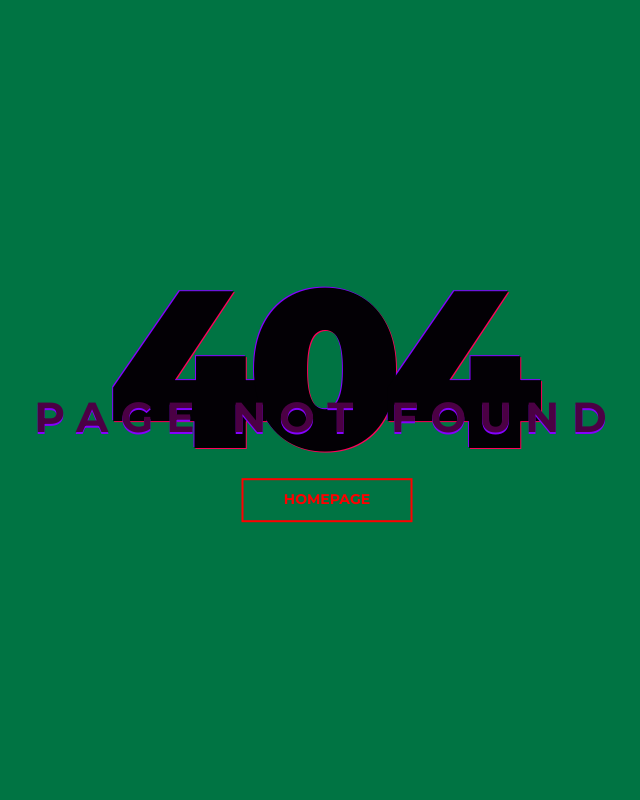
After one commit to Hazemcodes/gimmybot, a Flask app: template templates/404.html in a window 1280 px wide. The commit adds this page. Shown: the whole page, without its empty margins (313-953 px from the left). Run offline with Flask 2, Linux system fonts and the light colour scheme; the template is opened without the code that fills it, so the values that code supplies are empty.

Commit message:
404 page & updates

```diff
--- a/app.py
+++ b/app.py
@@ -12,9 +12,18 @@ bot = RiveScript()
 bot.load_directory(brain)
 bot.sort_replies()
 
+@app.errorhandler(404)
+def page_not_found(e):
+    # note that we set the 404 status explicitly
+    return render_template('404.html')
+
 @app.route('/')
 def callchat():
-    return render_template('chat.html')
+    return render_template('index.html')
+
+@app.route('/homepage')
+def callHome():
+    return render_template('index.html')
 
 @app.route("/get")
 def get_bot_response():
--- a/static/CSS/styles.css
+++ b/static/CSS/styles.css
@@ -15,11 +15,13 @@ html {
 *:after {
   margin: 0;
   padding: 0;
-  box-sizing: inherit;
+  /* box-sizing: inherit; */
+  /* -webkit-box-sizing: border-box; */
+  -webkit-box-sizing: border-box;
+  box-sizing: border-box;
 }
 
 body {
-  display: flex;
   justify-content: center;
   align-items: center;
   height: 100%;
@@ -251,3 +253,99 @@ button:hover {
   background-color: black;
   color: white;
 }
+
+
+#notfound {
+  position: relative;
+  height: 100vh;
+  background:rgb(0, 116, 67);
+}
+
+#notfound .notfound {
+  position: absolute;
+  left: 50%;
+  top: 50%;
+  -webkit-transform: translate(-50%, -50%);
+      -ms-transform: translate(-50%, -50%);
+          transform: translate(-50%, -50%);
+}
+
+.notfound {
+  max-width: 767px;
+  width: 100%;
+  line-height: 1.4;
+  text-align: center;
+}
+
+.notfound .notfound-404 {
+  position: relative;
+  height: 180px;
+  margin-bottom: 20px;
+  z-index: -1;
+}
+
+.notfound .notfound-404 h1 {
+  font-family: 'Montserrat', sans-serif;
+  position: absolute;
+  left: 50%;
+  top: 50%;
+  -webkit-transform: translate(-50% , -50%);
+      -ms-transform: translate(-50% , -50%);
+          transform: translate(-50% , -50%);
+  font-size: 224px;
+  font-weight: 900;
+  margin-top: 0px;
+  margin-bottom: 0px;
+  margin-left: -12px;
+  color: #030005;
+  text-transform: uppercase;
+  text-shadow: -1px -1px 0px #8400ff, 1px 1px 0px #ff005a;
+  letter-spacing: -20px;
+}
+
+
+.notfound .notfound-404 h2 {
+  font-family: 'Montserrat', sans-serif;
+  position: absolute;
+  left: 0;
+  right: 0;
+  top: 110px;
+  font-size: 42px;
+  font-weight: 700;
+  color: #4b0044;
+  text-transform: uppercase;
+  text-shadow: 0px 2px 0px #8400ff;
+  letter-spacing: 13px;
+  margin: 0;
+}
+
+.notfound a {
+  font-family: 'Montserrat', sans-serif;
+  display: inline-block;
+  text-transform: uppercase;
+  color: rgb(255, 0, 0);
+  text-decoration: none;
+  border: 2px solid;
+  background: transparent;
+  padding: 10px 40px;
+  font-size: 14px;
+  font-weight: 700;
+  -webkit-transition: 0.2s all;
+  transition: 0.2s all;
+}
+
+.notfound a:hover {
+  color: #b40303;
+}
+
+@media only screen and (max-width: 767px) {
+    .notfound .notfound-404 h2 {
+        font-size: 24px;
+    }
+}
+
+@media only screen and (max-width: 480px) {
+  .notfound .notfound-404 h1 {
+      font-size: 182px;
+  }
+}
--- /dev/null
+++ b/templates/404.html
@@ -0,0 +1,33 @@
+<!DOCTYPE html>
+<html lang="en">
+
+<head>
+	<meta charset="utf-8">
+	<meta http-equiv="X-UA-Compatible" content="IE=edge">
+	<meta name="viewport" content="width=device-width, initial-scale=1">
+
+	<title>ERROR 404</title>
+
+	<!-- Google font -->
+	<link href="https://fonts.googleapis.com/css?family=Montserrat:700,900" rel="stylesheet">
+
+	<!-- Custom stlylesheet -->
+	<link type="text/css" rel="stylesheet" href="../static/CSS/styles.css" />
+
+</head>
+
+<body>
+
+	<div id="notfound">
+		<div class="notfound">
+			<div class="notfound-404">
+				<h1>404</h1>
+				<h2>Page not found</h2>
+			</div>
+			<a href="homepage">Homepage</a>
+		</div>
+	</div>
+
+</body>
+
+</html>
```
Also changed, not shown: templates/index.html (renamed from templates/chat.html, +9 -0 lines).
